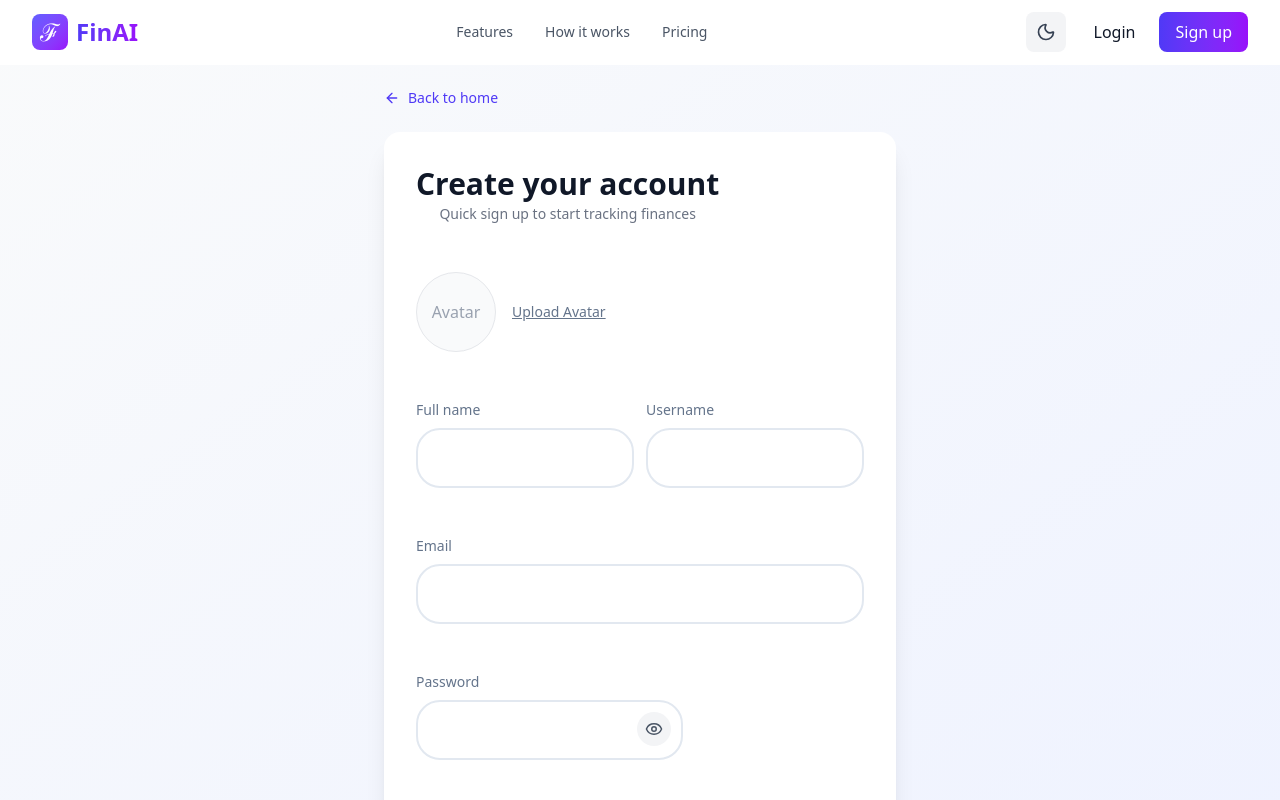
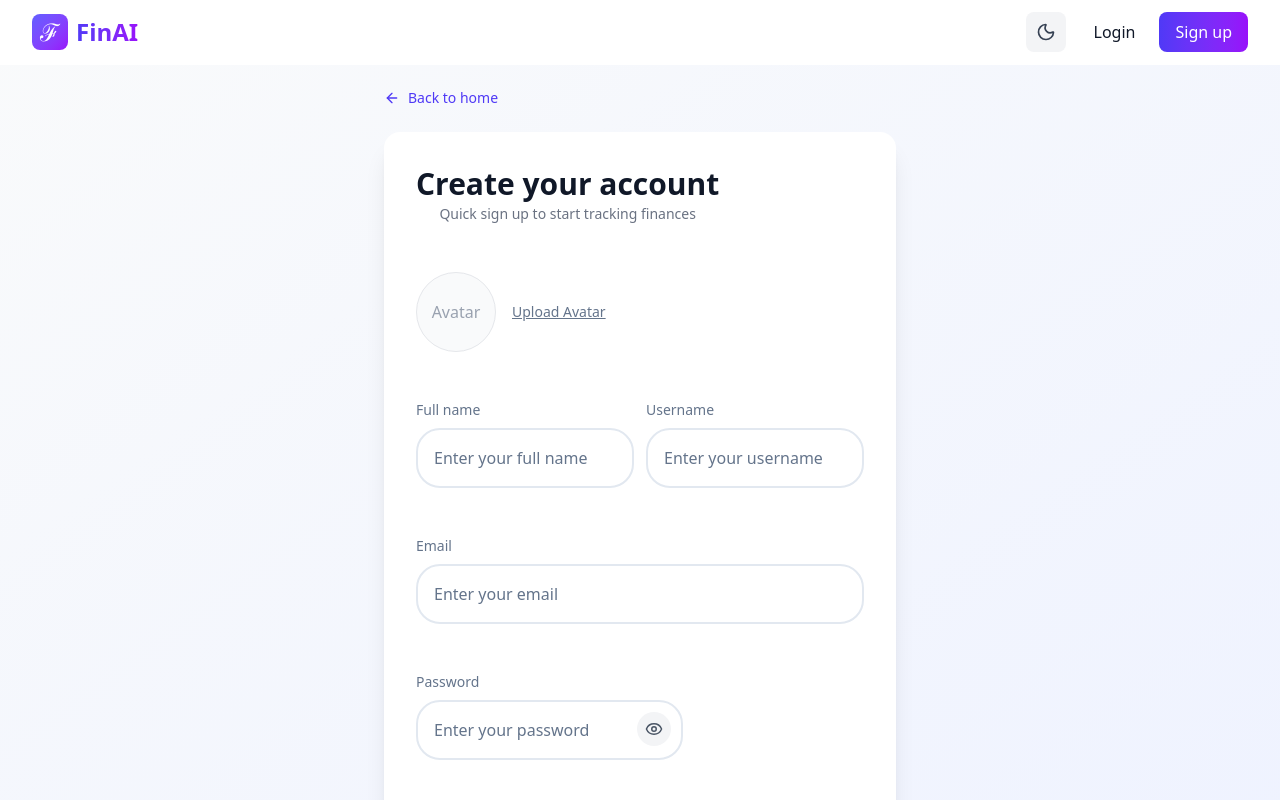
Before and after one commit to harshpatel-oss/ai-finance-assistant, a React (Vite) app in the folder frontend/: page /signUp in a window 1280 px wide. Shown: the top 800 px of the page. Built offline with nearby package versions, Linux system fonts and the light colour scheme; a web font is replaced by a local one.

Commit message:
updated ui

```diff
--- a/frontend/src/Auth/login.jsx
+++ b/frontend/src/Auth/login.jsx
@@ -57,6 +57,7 @@ function Login() {
       console.error("Login error:", error);
       const message =
         error.response?.data?.message || error.message || "Login failed. Please try again.";
+        console.log(message);
       setErrors({ form: message });
     } finally {
       setLoading(false);
--- a/frontend/src/Auth/signUp.jsx
+++ b/frontend/src/Auth/signUp.jsx
@@ -122,16 +122,33 @@ function SignUp() {
           </div>
 
           <div className="grid grid-cols-1 sm:grid-cols-2 gap-3">
-            <Input label="Full name" value={fullName} onChange={(e) => setFullName(e.target.value)} error={errors.fullName} />
-            <Input label="Username" value={username} onChange={(e) => setUsername(e.target.value)} error={errors.username} />
+            <Input
+            label="Full name"
+            placeholder="Enter your full name"
+            value={fullName}
+            onChange={(e) => setFullName(e.target.value)}
+            error={errors.fullName} />
+            <Input
+            label="Username"
+            placeholder="Enter your username"
+            value={username}
+            onChange={(e) => setUsername(e.target.value)}
+            error={errors.username} />
           </div>
 
-          <Input label="Email" type="email" value={email} onChange={(e) => setEmail(e.target.value)} error={errors.email} />
+          <Input
+          label="Email"
+          placeholder="Enter your email"
+          type="email"
+          value={email}
+          onChange={(e) => setEmail(e.target.value)}
+          error={errors.email} />
 
           <div className="relative">
             <Input
               dark={isDark}
               label="Password"
+              placeholder="Enter your password"
               type={showPassword ? "text" : "password"}
               value={password}
               onChange={(e) => setPassword(e.target.value)}
--- a/frontend/src/components/PremiumNavbar.jsx
+++ b/frontend/src/components/PremiumNavbar.jsx
@@ -43,17 +43,19 @@ const PremiumNavbar = () => {
   }
 
   const navLinks = isAuthenticated
-    ? [
-        { href: '/dashboard', label: 'Dashboard' },
-        { href: '/income', label: 'Income' },
-        { href: '/expense', label: 'Expense' },
-        { href: '/ai-review', label: 'AI Assistant' },
-      ]
-    : [
-        { href: '#features', label: 'Features' },
-        { href: '#how-it-works', label: 'How it works' },
-        { href: '#pricing', label: 'Pricing' },
-      ]
+  ? [
+      { href: "/dashboard", label: "Dashboard" },
+      { href: "/income", label: "Income" },
+      { href: "/expense", label: "Expense" },
+      { href: "/ai-review", label: "AI Assistant" },
+    ]
+  : isOnLanding
+  ? [
+      { href: "#features", label: "Features" },
+      { href: "#how-it-works", label: "How it works" },
+      { href: "#pricing", label: "Pricing" },
+    ]
+  : [];
 
   return (
     <nav
```
Also changed, not shown: 1 other file (tests, documents, lock files or other folders).
